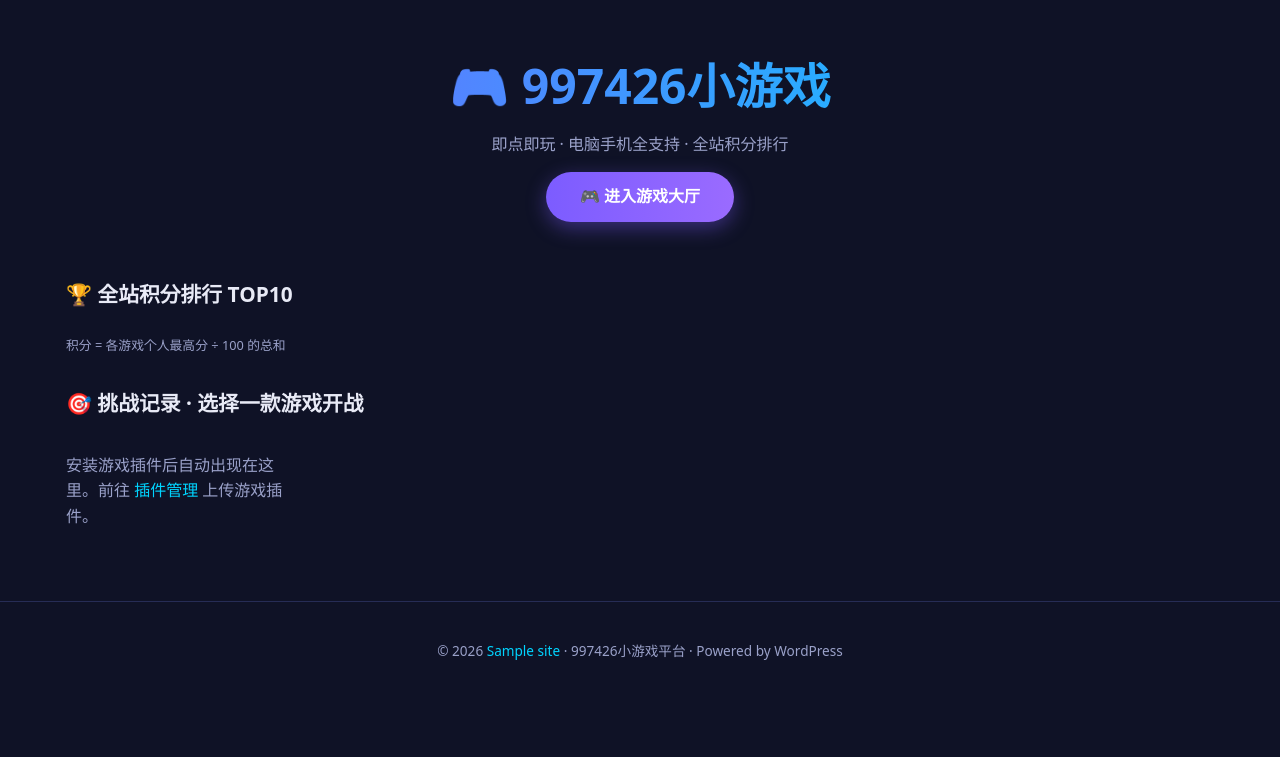
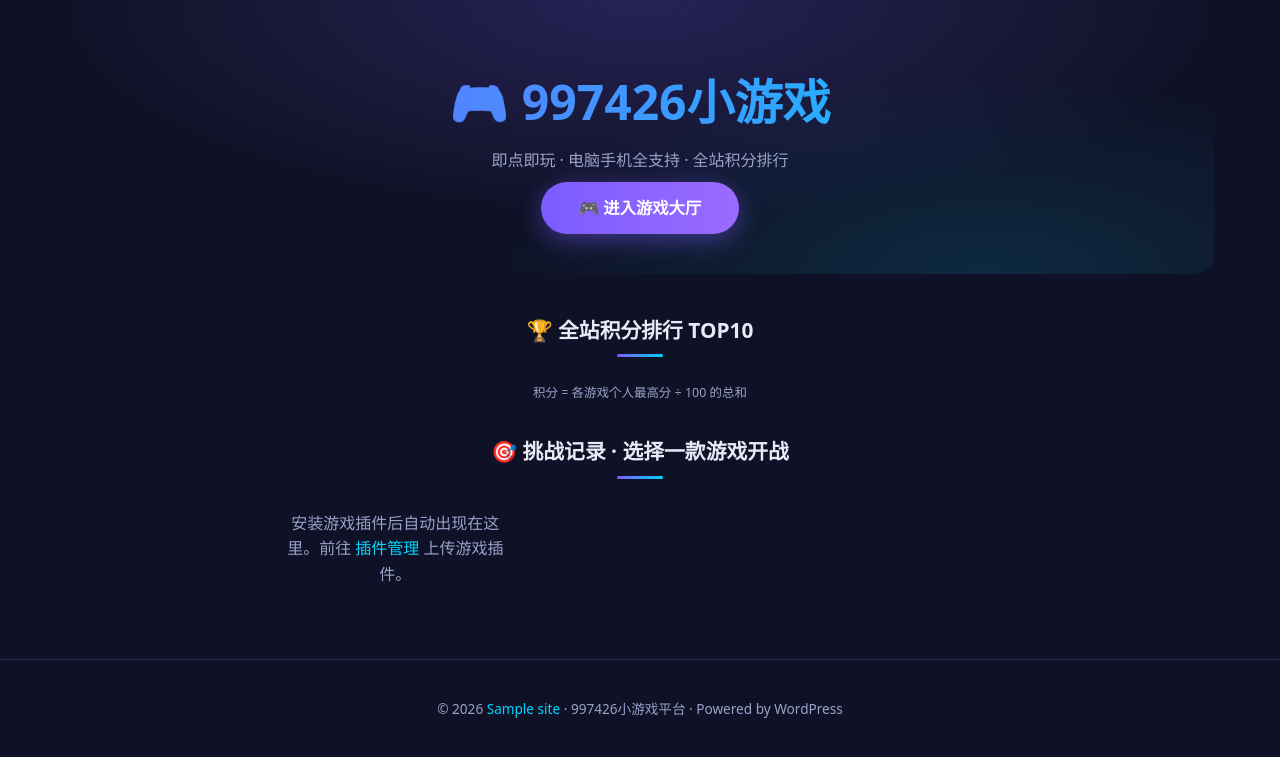
Before and after one commit to zzidcn/997426youxi, a WordPress theme: template themes/997426game/index.php in a window 1280 px wide. Shown: the part 58-815 px from the top of the page. Before the commit the page ends 718 px from the top, so only its background shows below. Run offline with PHP 8.4 and a stand-in for WordPress, Linux system fonts and the light colour scheme; the site name, menu and one post (Sample post) are stand-ins, and other content is empty.

Commit message:
style(theme): 首页美化——整体居中排版
- 首页容器 text-align:center，标题居中+渐变下划线装饰
- Hero 加紫色径向光晕背景，大按钮居中
- 排行榜列表限宽 560px 居中（行内保持左对齐可读）
- 挑战卡片改竖版居中布局（图标上/文字下/按钮下），
  网格 max-width 720px 居中
- 移除内联样式统一入 CSS；主题版本 2.3.0

```diff
--- a/themes/997426game/assets/css/main.css
+++ b/themes/997426game/assets/css/main.css
@@ -171,30 +171,58 @@ a:hover { filter: brightness(1.15); }
 .g99-login { color: var(--g99-accent-2); border-color: var(--g99-accent); }
 .g99-register { color: var(--g99-gold); }
 
-/* 首页 Hero 按钮 */
+/* 首页整体居中排版 */
+.g99-home { text-align: center; }
+.g99-home .g99-section-title {
+  display: inline-block; position: relative; padding-bottom: 10px;
+}
+.g99-home .g99-section-title::after {
+  content: ''; position: absolute; left: 50%; bottom: 0;
+  transform: translateX(-50%);
+  width: 46px; height: 3px; border-radius: 2px;
+  background: linear-gradient(90deg, var(--g99-accent), var(--g99-accent-2));
+}
+.g99-home .g99-lb-list { max-width: 560px; margin: 0 auto; text-align: left; }
+.g99-rule-note { max-width: 560px; margin: 10px auto 0 !important; font-size: .78rem !important; }
+
+/* Hero 增强：居中 + 渐变背景光晕 */
+.g99-hero {
+  padding: 64px 16px 40px; border-radius: 20px;
+  background:
+    radial-gradient(600px 220px at 50% 0%, rgba(124,92,255,.22), transparent),
+    radial-gradient(500px 200px at 80% 100%, rgba(0,212,255,.12), transparent);
+  margin-bottom: 8px;
+}
+.g99-hero-actions { margin-top: 18px; }
 .g99-hero-btn {
   display: inline-block; background: linear-gradient(90deg, var(--g99-accent), #9a6bff);
-  color: #fff !important; padding: 12px 34px; border-radius: 999px;
-  font-weight: 800; box-shadow: 0 6px 20px rgba(124,92,255,.4);
+  color: #fff !important; padding: 13px 38px; border-radius: 999px;
+  font-weight: 800; box-shadow: 0 6px 24px rgba(124,92,255,.45); font-size: 1.02rem;
 }
-.g99-hero-btn:hover { filter: brightness(1.1); }
 
 /* 积分排行副行 */
 .g99-lb-sub { display: block; color: var(--g99-muted); font-size: .74rem; font-weight: 400; }
 
-/* 挑战卡片 */
-.g99-challenge-card { flex-direction: row; align-items: center; gap: 14px; display: flex; }
+/* 挑战卡片：居中网格 + 竖版卡片更美观 */
+.g99-challenge-grid {
+  grid-template-columns: repeat(auto-fill, minmax(210px, 1fr));
+  justify-items: center; max-width: 720px; margin: 0 auto;
+}
+.g99-challenge-card {
+  flex-direction: column; text-align: center; width: 100%;
+  gap: 10px; padding: 22px 16px 20px;
+}
 .g99-challenge-icon {
-  width: 56px; height: 56px; flex: none; border-radius: 14px;
+  width: 64px; height: 64px; flex: none; border-radius: 16px;
   background: linear-gradient(135deg, #171b35, #2f3670);
-  display: grid; place-items: center; font-size: 1.9rem;
-  box-shadow: inset 0 0 0 1px rgba(255,255,255,.06);
+  display: grid; place-items: center; font-size: 2.2rem;
+  box-shadow: inset 0 0 0 1px rgba(255,255,255,.08);
 }
-.g99-challenge-card .g99-card-body { flex: 1; }
+.g99-challenge-card .g99-card-body { flex: none; }
 .g99-challenge-btn {
-  display: inline-block; margin-top: 8px;
+  display: inline-block; margin-top: 10px;
   background: rgba(124,92,255,.18); border: 1px solid var(--g99-accent);
-  color: var(--g99-text) !important; padding: 5px 14px; border-radius: 999px;
-  font-size: .78rem; font-weight: 700;
+  color: var(--g99-text) !important; padding: 6px 18px; border-radius: 999px;
+  font-size: .8rem; font-weight: 700;
 }
 .g99-card:hover .g99-challenge-btn { background: var(--g99-accent); }
--- a/themes/997426game/functions.php
+++ b/themes/997426game/functions.php
@@ -11,7 +11,7 @@ Theme URI: https://github.com/zzidcn/997426youxi
 Author: 997426
 Author URI: https://github.com/zzidcn
 Description: 997426小游戏平台主题 —— 响应式游戏门户，含游戏列表、分类、单页游戏播放器（自适应全屏）、排行榜与积分荣誉展示。配合 997426 游戏核心插件使用。
-Version: 2.2.1
+Version: 2.3.0
 Requires at least: 6.0
 Requires PHP: 7.4
 License: GPL-2.0-or-later
@@ -50,13 +50,13 @@ function theme997426_assets() {
 		'theme997426',
 		get_stylesheet_directory_uri() . '/assets/css/main.css',
 		array(),
-		'2.2.1'
+		'2.3.0'
 	);
 	wp_enqueue_script(
 		'theme997426',
 		get_stylesheet_directory_uri() . '/assets/js/main.js',
 		array(),
-		'2.2.1',
+		'2.3.0',
 		true
 	);
 
--- a/themes/997426game/index.php
+++ b/themes/997426game/index.php
@@ -67,18 +67,18 @@ function theme997426_game_links() {
 $site_top = function_exists( 'theme997426_site_top' ) ? theme997426_site_top( 10 ) : array();
 $hub_url  = get_permalink( get_page_by_path( 'games-hub', OBJECT, array( 'page' ) ) );
 ?>
-<div class="g99-container">
+<div class="g99-container g99-home">
 	<section class="g99-hero">
 		<h1>🎮 997426小游戏</h1>
 		<p>即点即玩 · 电脑手机全支持 · 全站积分排行</p>
 		<?php if ( $hub_url ) : ?>
-			<p style="margin-top:14px;">
+			<p class="g99-hero-actions">
 				<a class="g99-hero-btn" href="<?php echo esc_url( $hub_url ); ?>">🎮 进入游戏大厅</a>
 			</p>
 		<?php endif; ?>
 	</section>
 
-	<section>
+	<section class="g99-home-section">
 		<h2 class="g99-section-title">🏆 全站积分排行 TOP10</h2>
 		<?php if ( ! empty( $site_top ) ) : ?>
 			<ol class="g99-lb-list g99-site-lb g99-rank-table">
@@ -93,15 +93,15 @@ $hub_url  = get_permalink( get_page_by_path( 'games-hub', OBJECT, array( 'page'
 					</li>
 				<?php endforeach; ?>
 			</ol>
-			<p class="g99-muted" style="font-size:.8rem;margin-top:8px;">积分 = 各游戏个人最高分 ÷ 100 的总和</p>
+			<p class="g99-muted g99-rule-note">积分 = 各游戏个人最高分 ÷ 100 的总和</p>
 		<?php else : ?>
 			<p class="g99-muted">暂无积分记录——进入任意游戏玩一局即可上榜！</p>
 		<?php endif; ?>
 	</section>
 
-	<section>
+	<section class="g99-home-section">
 		<h2 class="g99-section-title">🎯 挑战记录 · 选择一款游戏开战</h2>
-		<div class="g99-grid">
+		<div class="g99-grid g99-challenge-grid">
 			<?php
 			$games = function_exists( 'theme997426_game_links' ) ? theme997426_game_links() : array();
 			if ( empty( $games ) ) {
--- a/themes/997426game/style.css
+++ b/themes/997426game/style.css
@@ -4,7 +4,7 @@ Theme URI: https://github.com/zzidcn/997426youxi
 Author: 997426
 Author URI: https://github.com/zzidcn
 Description: 997426小游戏平台主题 —— 响应式游戏门户，含游戏列表、分类、单页游戏播放器（自适应全屏）、排行榜与积分荣誉展示。配合 997426 游戏核心插件使用。
-Version: 2.2.1
+Version: 2.3.0
 Requires at least: 6.0
 Requires PHP: 7.4
 License: GPL-2.0-or-later
```
